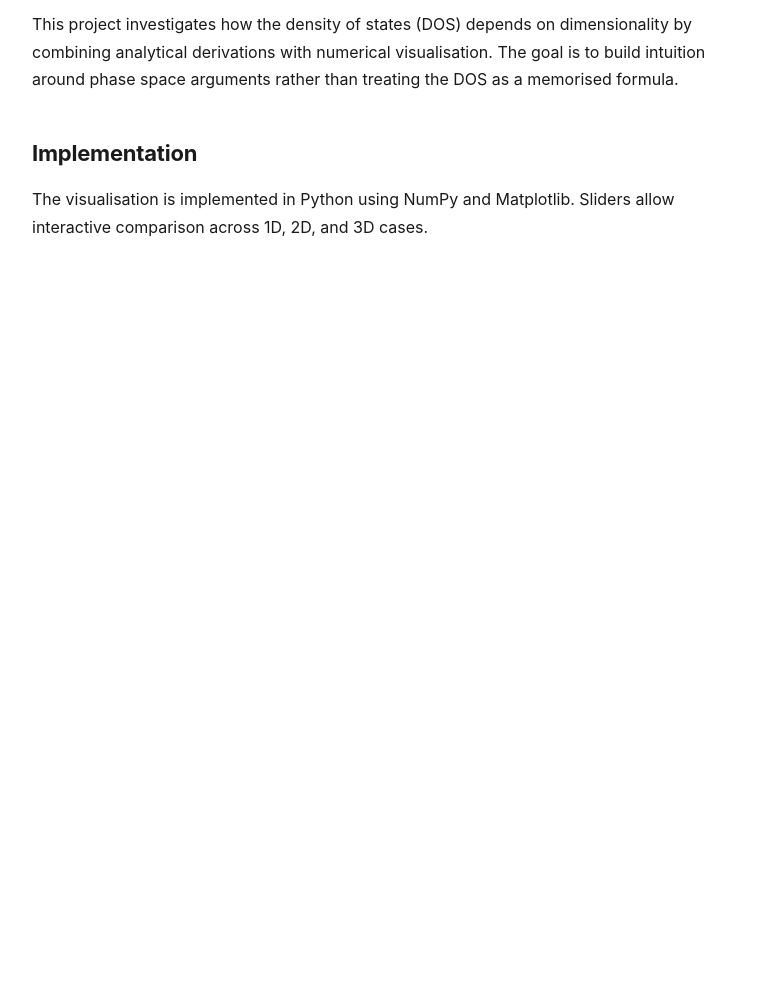
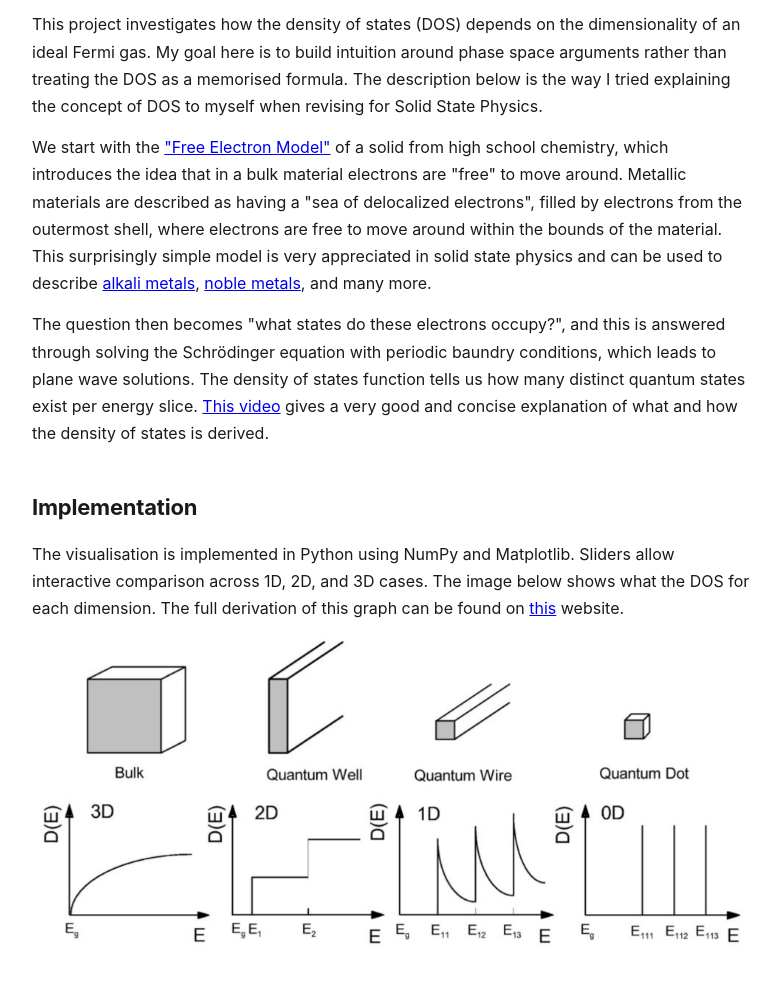
Before and after one commit to MartinGEcodes/MartinGEcodes.github.io, a plain HTML site: page dos.html in a window 1280 px wide. Shown: the part 341-1324 px from the top of the page, without its empty margins (334-1114 px from the left). Before the commit the page ends 800 px from the top, so only its background shows below. Drawn offline with Linux system fonts and the light colour scheme.

Commit message:
adjusted the dos bit

```diff
--- a/dos.html
+++ b/dos.html
@@ -129,6 +129,13 @@
     .links a:hover{
       border-bottom-color: var(--accent);
     }
+    .img-fit {
+  display: block;
+  margin: 0 auto 1rem auto; /* centers image + spacing below */
+  max-width: 100%;
+  height: auto;
+}
+
 
     /* ---------- RESPONSIVE ---------- */
     @media (max-width: 820px){
@@ -168,19 +175,41 @@
 
       <h2>Overview</h2>
       <p>
-        This project investigates how the density of states (DOS) depends on
-        dimensionality by combining analytical derivations with numerical
-        visualisation. The goal is to build intuition around phase space
-        arguments rather than treating the DOS as a memorised formula.
+        This project investigates how the density of states (DOS) depends on the
+        dimensionality of an ideal Fermi gas. My goal here is to build intuition around phase space
+        arguments rather than treating the DOS as a memorised formula. The description below is the way
+        I tried explaining the concept of DOS to myself when revising for Solid State Physics.
       </p>
-
+      <P>
+        We start with the <a href = "https://cdn.savemyexams.com/pdfs/iIOSjtNqXRPP~ayd.pdf"> "Free Electron Model"</a>
+        of a solid from high school chemistry, which
+        introduces the idea that in a bulk material electrons are "free" to move around. Metallic materials
+        are described as having a "sea of delocalized electrons", filled by electrons from the outermost
+        shell, where electrons are free to move around within the bounds of the material.
+        This surprisingly simple model is very appreciated in solid state physics and can be used
+        to describe
+        <a href="https://www.britannica.com/science/alkali-metal"> alkali metals</a>, <a href="https://www.britannica.com/science/noble-metal">noble metals</a>,
+        and many more.
+      </P>
+      <p>
+        The question then becomes "what states do these electrons occupy?", and this is answered through
+        solving the Schrödinger equation with periodic baundry conditions, which leads to plane wave solutions. The density of states function
+        tells us how many distinct quantum states exist per energy slice. <a href="https://www.youtube.com/watch?v=tFSZUHRQa3k">This video</a>
+        gives a very good and concise explanation of what and how the density of states is derived.
+      </p>
 
 
       <h2>Implementation</h2>
       <p>
         The visualisation is implemented in Python using NumPy and Matplotlib.
-        Sliders allow interactive comparison across 1D, 2D, and 3D cases.
+        Sliders allow interactive comparison across 1D, 2D, and 3D cases. The image below shows what the DOS
+        for each dimension. The full derivation of this graph can be found on <a href="https://physics.stackexchange.com/questions/528517/periodicity-of-density-of-states-with-decreasing-dimension">this</a>
+        website.
       </p>
+       <div class="timeline-body">
+        <img src="images/DOS_graph.jpeg" class="img-fit">
+
+      </div>
 
 
 
```
Also changed, not shown: index.html (+1 -2 lines), projetcts.html (+1 -6 lines), images/DOS_graph.jpeg (added), 1 other file.
